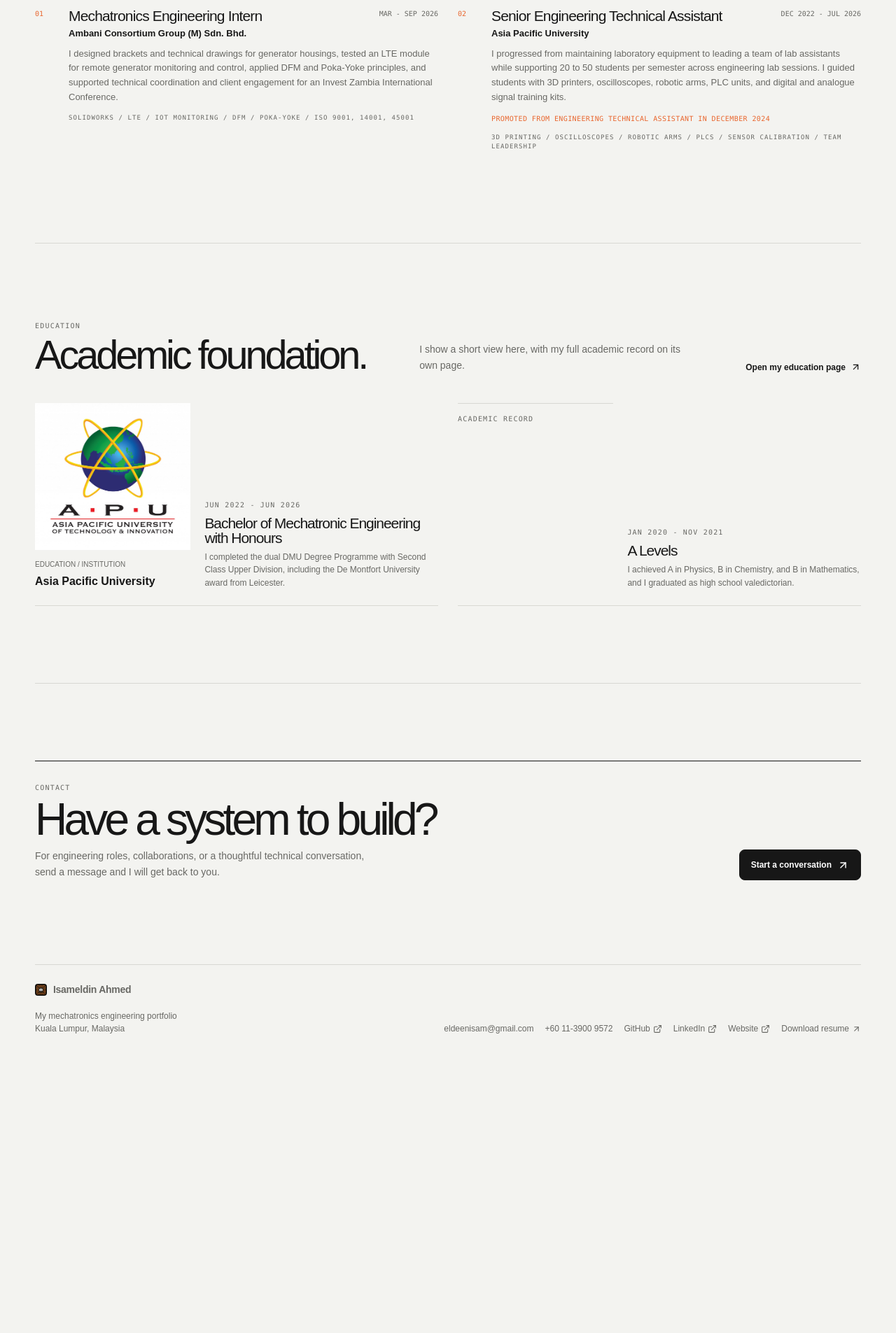
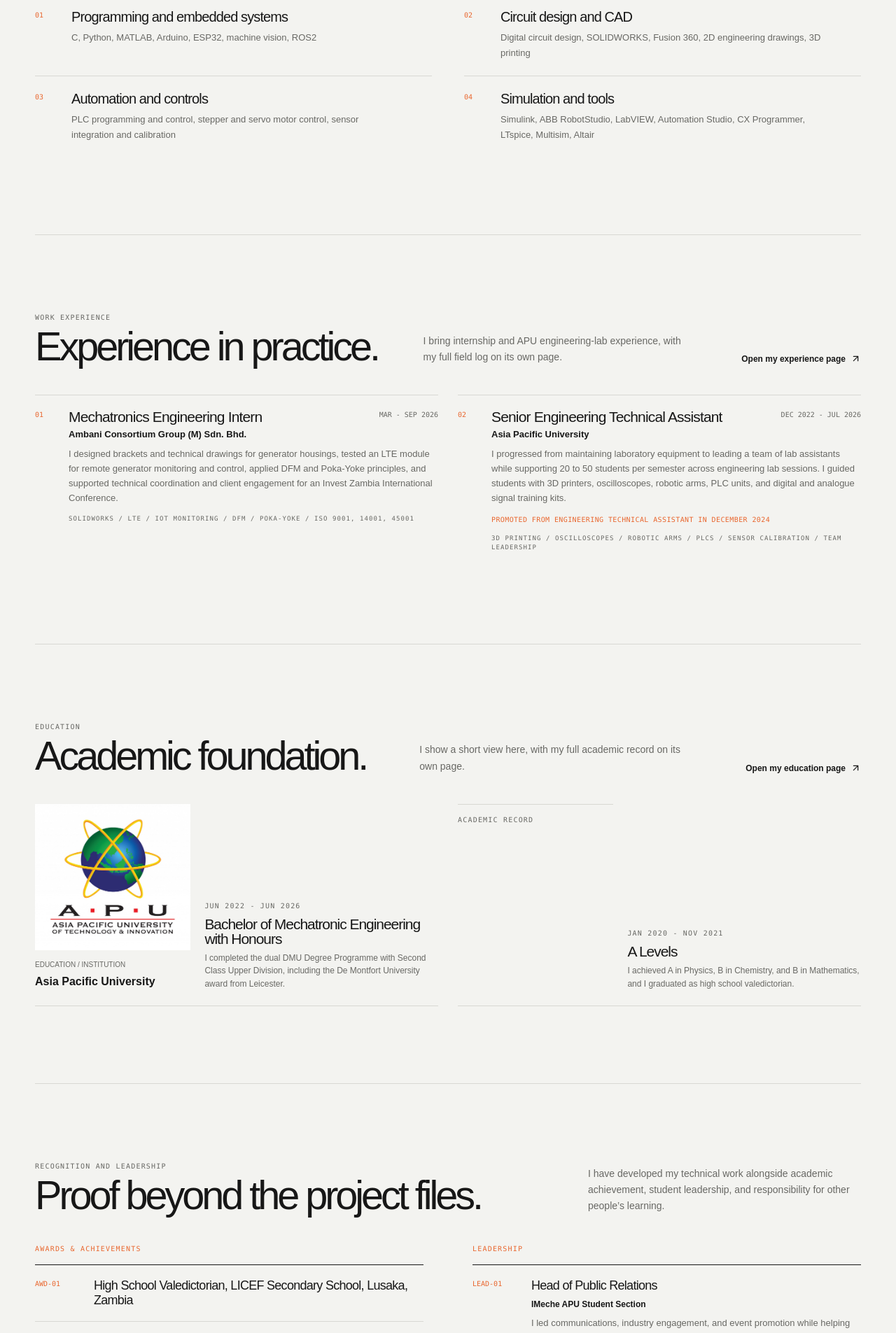
Before and after one commit to R3TR0S4M/Isameldin, a Next.js app: page / in a window 1280 px wide. Shown: the part 2080-3985 px from the top of the page at 70% size. Before the commit the page ends 3594 px from the top, so only its background shows below. Built offline with nearby package versions, Linux system fonts and the light colour scheme.

Commit message:
Add skills recognition and email contact

```diff
--- a/app/page.tsx
+++ b/app/page.tsx
@@ -1,7 +1,7 @@
 import { ArrowDownRight, ArrowUpRight } from 'lucide-react';
-import { EducationPreview, ExperiencePreview, FeaturedProjects, Footer, Headshot, HomeSections, SiteHeader } from './components';
+import { EducationPreview, ExperiencePreview, FeaturedProjects, Footer, Headshot, HomeSections, RecognitionSection, SiteHeader, SkillsToolsSection } from './components';
 import { profile } from './portfolio-data';
 
 export default function Home() {
-  return <main><SiteHeader /><section className="hero section-shell"><div className="hero-copy"><span className="eyebrow hero-eyebrow">MECHATRONICS ENGINEERING / E-PORTFOLIO</span><h1>Isameldin<br /><em>Ahmed.</em></h1><p className="hero-tagline">{profile.title}</p><p className="hero-intro">{profile.intro}</p><div className="hero-actions"><a className="button button-primary" href="/projects">View my projects <ArrowDownRight size={17} /></a><a className="button button-secondary" href="/documents/isameldin-ahmed-resume.pdf" download>Download my resume <ArrowUpRight size={17} /></a></div></div><div className="hero-visual"><Headshot /></div></section><FeaturedProjects /><ExperiencePreview /><EducationPreview /><HomeSections /><Footer /></main>;
+  return <main><SiteHeader /><section className="hero section-shell"><div className="hero-copy"><span className="eyebrow hero-eyebrow">MECHATRONICS ENGINEERING / E-PORTFOLIO</span><h1>Isameldin<br /><em>Ahmed.</em></h1><p className="hero-tagline">{profile.title}</p><p className="hero-intro">{profile.intro}</p><div className="hero-actions"><a className="button button-primary" href="/projects">View my projects <ArrowDownRight size={17} /></a><a className="button button-secondary" href="/documents/isameldin-ahmed-resume.pdf" download>Download my resume <ArrowUpRight size={17} /></a></div></div><div className="hero-visual"><Headshot /></div></section><FeaturedProjects /><SkillsToolsSection /><ExperiencePreview /><EducationPreview /><RecognitionSection /><HomeSections /><Footer /></main>;
 }
--- a/app/portfolio-data.ts
+++ b/app/portfolio-data.ts
@@ -260,6 +260,10 @@ export const skills = [
   { label: 'Simulation and tools', items: 'Simulink, ABB RobotStudio, LabVIEW, Automation Studio, CX Programmer, LTspice, Multisim, Altair' },
 ];
 export const awards = ['High School Valedictorian, LICEF Secondary School, Lusaka, Zambia', 'Al-Khayyam Mathematics Award, LICEF Secondary School, Lusaka, Zambia'];
+export const leadership = [
+  { title: 'Head of Public Relations', organization: 'IMeche APU Student Section', detail: 'I led communications, industry engagement, and event promotion while helping organise more than 20 workshops, competitions, and talks.' },
+  { title: 'Senior Engineering Technical Assistant', organization: 'Asia Pacific University', detail: 'I progressed from Engineering Technical Assistant to Senior Engineering Technical Assistant, leading lab assistants and supporting practical sessions for 20 to 50 students per semester.' },
+];
 
 export const fypSections = [
   ['Project overview', 'I adapted the open-source HACKberry prosthetic arm design and modified it to add EMG muscle-signal control for hand movement. My build combines an ESP32, sensor feedback, haptic vibration, safety responses, and an online dashboard.'],
--- a/app/theme.css
+++ b/app/theme.css
@@ -97,6 +97,8 @@ body { overflow-x: hidden; }
 .contact-panel { display: flex; justify-content: space-between; align-items: end; gap: 32px; padding-top: 30px; border-top: 1px solid var(--ink); }
 .contact-panel h2 { max-width: 600px; margin: 10px 0 12px; font-size: clamp(2.6rem, 5vw, 5rem); letter-spacing: -.075em; line-height: .9; }
 .contact-panel p { max-width: 480px; margin: 0; color: var(--muted); font-size: 14px; line-height: 1.65; }
+.contact-panel-actions { display: flex; flex-direction: column; align-items: end; gap: 12px; }
+.contact-email { color: var(--muted); font-family: var(--mono); font-size: 11px; }
 .site-footer { display: grid; grid-template-columns: 1fr auto; gap: 32px; align-items: end; padding: 25px 0 35px; border-top: 1px solid var(--line); color: var(--muted); }
 .site-footer p { margin: 13px 0 0; font-size: 12px; }
 .footer-links { display: flex; flex-wrap: wrap; justify-content: end; gap: 16px; font-size: 12px; }
@@ -116,6 +118,18 @@ body { overflow-x: hidden; }
 .project-card-compact p { min-height: 63px; }
 .archive-item .external-project-link { margin-top: -11px; margin-bottom: 14px; color: var(--muted); font-weight: 400; }
 .empty-state { padding: 60px 0; color: var(--muted); font-family: var(--mono); font-size: 11px; }
+
+.skills-tools-grid, .recognition-grid { display: grid; grid-template-columns: repeat(2, minmax(0, 1fr)); gap: 0 46px; }
+.skills-tools-item { display: grid; grid-template-columns: 34px 1fr; gap: 18px; padding: 22px 0; border-top: 1px solid var(--line); }
+.skills-tools-item h3 { margin: 0 0 8px; font-size: 20px; letter-spacing: -.045em; line-height: 1.05; }
+.skills-tools-item p { max-width: 470px; margin: 0; color: var(--muted); font-size: 13px; line-height: 1.65; }
+.recognition-grid { gap: 52px 70px; }
+.recognition-column > .eyebrow { padding-bottom: 15px; border-bottom: 1px solid var(--ink); color: var(--accent); }
+.recognition-list { display: grid; }
+.recognition-item { display: grid; grid-template-columns: 68px 1fr; gap: 16px; align-items: start; padding: 19px 0; border-bottom: 1px solid var(--line); }
+.recognition-item h3 { margin: 0; font-size: 18px; letter-spacing: -.04em; line-height: 1.15; }
+.recognition-item p { margin: 7px 0 0; color: var(--muted); font-size: 13px; line-height: 1.6; }
+.recognition-item .timeline-org { color: var(--ink); font-size: 12px; }
 
 .page-body { width: min(100% - 48px, 1180px); margin: 0 auto; padding-bottom: 110px; }
 .experience-photo-band, .education-record { display: grid; grid-template-columns: .8fr 1.2fr; gap: 9vw; align-items: end; padding-bottom: 75px; border-bottom: 1px solid var(--line); }
@@ -465,6 +479,9 @@ body { overflow-x: hidden; }
   .independent-work-grid, .certificates-list { grid-template-columns: 1fr; }
   .independent-work-item { gap: 12px; }
   .certificates-section { width: min(100% - 32px, 1180px); padding-bottom: 78px; }
+  .skills-tools-grid, .recognition-grid { grid-template-columns: 1fr; }
+  .recognition-column + .recognition-column { margin-top: 46px; }
+  .contact-panel-actions { align-items: start; margin-top: 22px; }
 }
 
 @media (prefers-reduced-motion: reduce) {
```
Also changed, not shown: app/components.tsx (+6 -2 lines).
